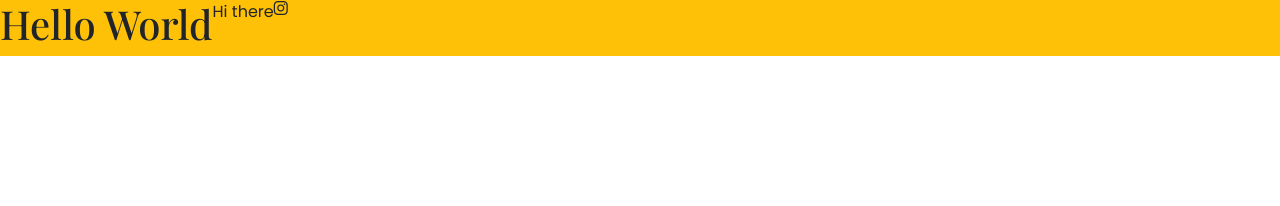
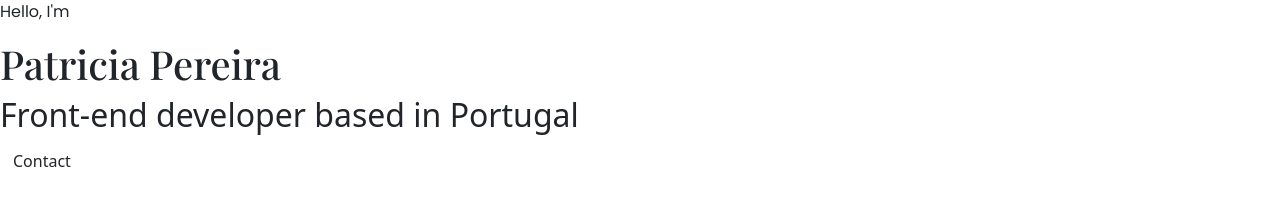
Before and after one commit to S-olcity/protfolio-project-setup, a plain HTML site: page index.html in a window 1280 px wide. Drawn offline with nearby package versions, Linux system fonts and the light colour scheme; a web font is replaced by a local one.

Commit message:
Added the HTML content of the first part of the page

```diff
--- a/index.html
+++ b/index.html
@@ -16,10 +16,13 @@
 
 </head>
 <body>
-    <div class="d-flex bg-warning" >
- <h1> Hello World</h1>
- <p>Hi there </p>
- <i class="fa-brands fa-instagram"></i>
+  <div>
+    <p> Hello, I'm</p>
+    <h1>Patricia Pereira</h1>
+    <h2>Front-end developer based in Portugal</h2>
+    <div>
+        <p class="btn btn-element">Contact</p>
+    </div>
  </div>
 </body>
 </html>
```
